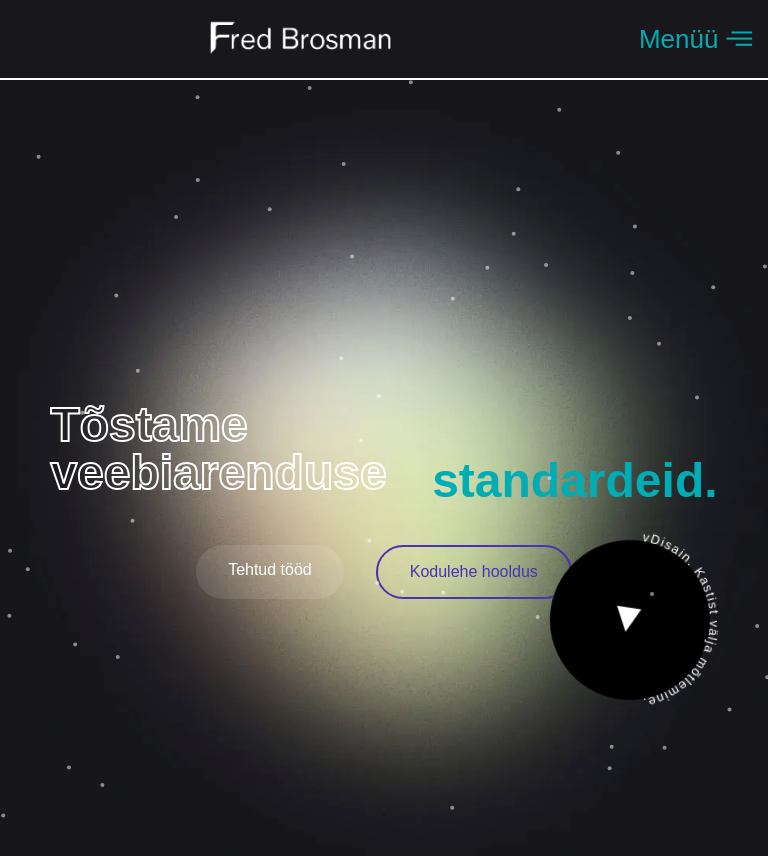
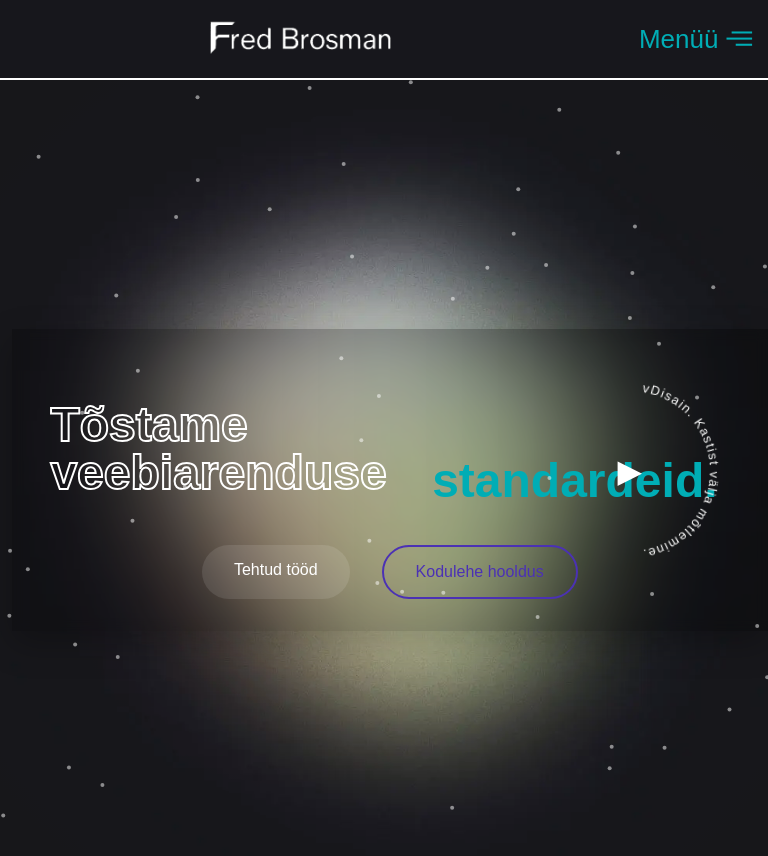
Before and after one commit to gloofys/vdisain, a React (Vite) app: page / in a window 768 px wide. Shown: the top 856 px of the page. Built offline with nearby package versions, Linux system fonts and the light colour scheme.

Commit message:
semi-transparent box under hero text. Fixed circle text svg path fill and circle button won't spin anymore.

```diff
--- a/src/components/Hero.jsx
+++ b/src/components/Hero.jsx
@@ -1,7 +1,7 @@
 import React from "react";
-import Particles, { initParticlesEngine } from "@tsparticles/react";
-import { useEffect, useState } from "react";
-import { loadSlim } from "@tsparticles/slim";
+import Particles, {initParticlesEngine} from "@tsparticles/react";
+import {useEffect, useState} from "react";
+import {loadSlim} from "@tsparticles/slim";
 import "../styles/components/Hero.scss";
 import RotatingHeadline from "./RotatingHeadline.jsx";
 
@@ -56,6 +56,7 @@ const Hero = () => {
             )}
 
             <div className="hero__content">
+                <div className="hero__panel">
                     <RotatingHeadline
                         rotatingWords={[
                             "veebilahenduste",
@@ -68,7 +69,8 @@ const Hero = () => {
                         <a href="#projects" className="btn">Tehtud tööd</a>
                         <a href="#contact" className="btn btn--secondary">Kodulehe hooldus</a>
                     </div>
-            </div>
+
+
 
                 <div className="hero__circle-text">
                     <svg viewBox="0 0 300 300">
@@ -81,6 +83,8 @@ const Hero = () => {
                     </svg>
                     <button className="play-btn">▶</button>
                 </div>
+            </div>
+            </div>
         </section>
     );
 };
--- a/src/styles/components/Hero.scss
+++ b/src/styles/components/Hero.scss
@@ -20,18 +20,17 @@
     z-index: 5;
 
     canvas {
-      position: absolute !important; // override fixed
+      position: absolute !important;
       inset: 0 !important;
       z-index: 0 !important;
-      pointer-events: auto !important; // allow mouse hover
+      pointer-events: auto !important;
     }
   }
 
 
   &__content {
     z-index: 10;
-    max-width: 900px;
-    padding: 2rem;
+    max-width: 1200px;
 
     h1 {
 
@@ -78,22 +77,70 @@
     }
   }
 
+  &__panel {
+    position: relative;
+    display: inline-block;
+    max-width: 1200px;
+    padding: 5.6rem 5.6rem 3.6rem 3.0rem;
+
+    /* look & feel (Elementor-like) */
+    background-color: transparent;
+    background-image: linear-gradient(
+                    90deg,
+                    rgba(227, 227, 227, 0.00) 19%,
+                    rgba(237, 237, 237, 0.04) 100%
+    );
+    box-shadow: 0 1px 37px rgba(0, 0, 0, 0.10);
+
+
+    backdrop-filter: blur(6px);
+    -webkit-backdrop-filter: blur(6px);
+  }
+
+  @media (max-width: 768px) {
+    &__panel {
+      display: block;
+      max-width: none;
+      width: min(92vw, 56rem);
+      margin-inline: auto;
+      padding: 2.0rem 2.4rem;
+
+      background-image: linear-gradient(
+                      90deg,
+                      rgba(0, 0, 0, 0.22) 0%,
+                      rgba(0, 0, 0, 0.30) 100%
+      );
+      box-shadow: 0 12px 32px rgba(0, 0, 0, 0.25);
+    }
+  }
+  @media (min-width: 768px){
+    &__panel {
+      width: 91.249%;
+    }
+  }
+
+
   &__circle-text {
     position: absolute;
     right: 5%;
     bottom: 20%;
     width: 200px;
     height: 200px;
-    animation: spin 20s linear infinite;
+
 
     svg {
       width: 100%;
       height: 100%;
+      background: transparent;
+      animation: spin 20s linear infinite;
 
       text {
         font-size: 1.2rem;
         fill: white;
         letter-spacing: 2px;
+      }
+      path {
+        fill: none;
       }
     }
 
@@ -110,6 +157,7 @@
     }
   }
 }
+
 
 @keyframes spin {
   from { transform: rotate(0deg); }
```
Lines whose indentation alone changed are shown as unchanged.
